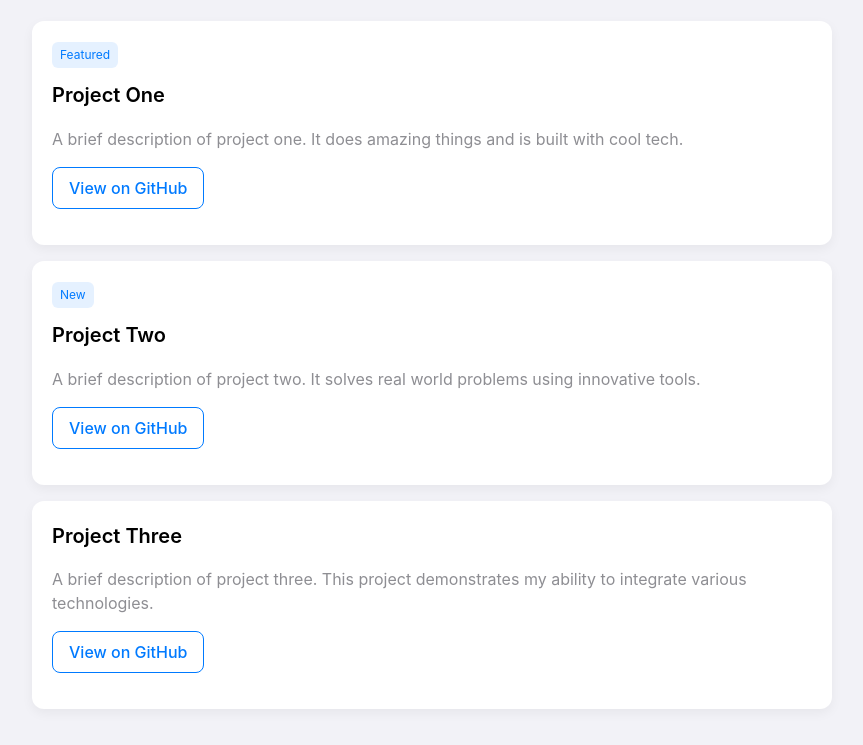
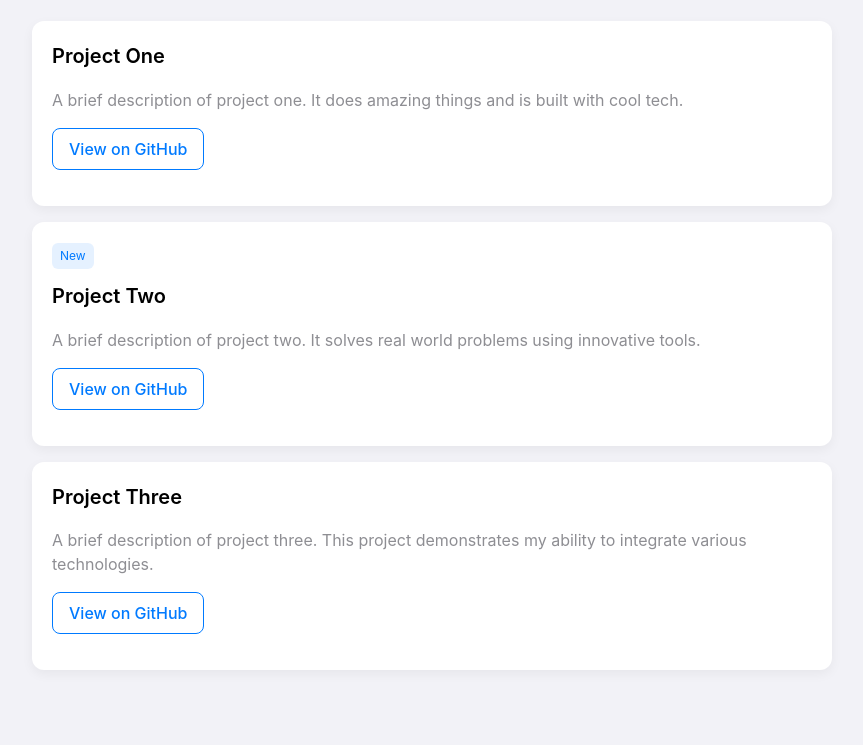
Before and after one commit to gaianardella/gaianardella.github.io, a plain HTML site: page projects/index.html in a window 1280 px wide. Shown: the part 145-890 px from the top of the page, without its empty margins (208-1071 px from the left). After the commit the page ends 851 px from the top, so only its background shows below. Drawn offline with Linux system fonts and the light colour scheme.

Commit message:
Update index.html

```diff
--- a/projects/index.html
+++ b/projects/index.html
@@ -124,7 +124,6 @@
   <h1>My Projects</h1>
   <ul>
     <li>
-      <span class="badge">Featured</span>
       <h2>Project One</h2>
       <p>A brief description of project one. It does amazing things and is built with cool tech.</p>
       <p><a href="https://github.com/yourusername/project-one" target="_blank">View on GitHub</a></p>
```
